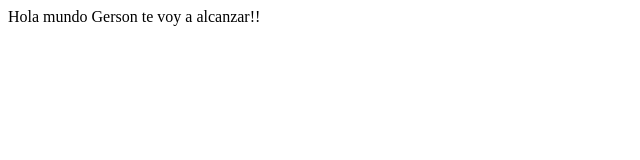
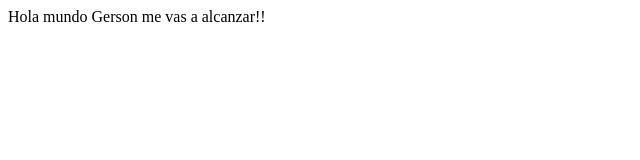
Before and after one commit to devSalas/page-with-github-action, a plain HTML site: page index.html in a window 1280 px wide. Shown: the full height of the page, 0-640 px from the left. Drawn offline with Linux system fonts and the light colour scheme.

Commit message:
feat: change info

```diff
--- a/index.html
+++ b/index.html
@@ -7,6 +7,6 @@
 </head>
 <body>
     Hola mundo
-    Gerson te voy a alcanzar!!
+    Gerson me vas a alcanzar!!
 </body>
 </html>
```
